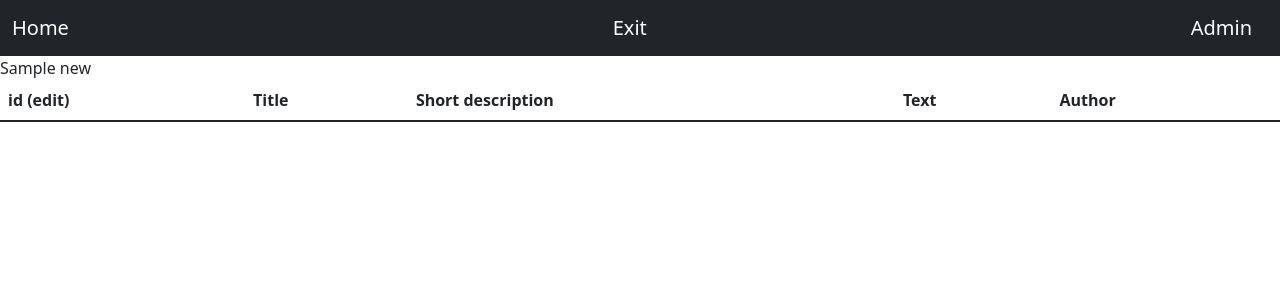
After one commit to Zhenya091992/PHP2, a PHP site: template template/tempAdminDataTable.php in a window 1280 px wide. The commit adds this page. Shown: the top 300 px of the page. Run offline with PHP 8.4, Linux system fonts and the light colour scheme; the template is opened without the code that fills it: most values are stand-ins (such as "Sample title", 1, 10 or a date in 2020); lists and menus that the app fills with data are empty.

Commit message:
Дз 7 исправленное

```diff
--- /dev/null
+++ b/template/tempAdminDataTable.php
@@ -0,0 +1,65 @@
+<!doctype html>
+<html lang="ru">
+<head>
+    <!-- Обязательные метатеги -->
+    <meta charset="utf-8">
+    <meta name="viewport" content="width=device-width, initial-scale=1">
+
+    <!-- Bootstrap CSS -->
+    <link href="/PHP2/style/css/bootstrap.min.css" rel="stylesheet">
+
+    <title>Admin panel</title>
+</head>
+<body>
+
+<nav class="navbar navbar-expand-lg navbar-dark bg-dark">
+    <div class="container-fluid">
+        <a class="navbar-brand" href="/PHP2/News/AllNews">Home</a>
+        <button class="navbar-toggler" type="button" data-toggle="collapse" data-target="#navbarNav" aria-controls="navbarNav" aria-expanded="false" aria-label="Toggle navigation">
+            <span class="navbar-toggler-icon"></span>
+        </button>
+        <a class="navbar-brand" href="?user=exit">Exit</a>
+        <button class="navbar-toggler" type="button" data-toggle="collapse" data-target="#navbarNav" aria-controls="navbarNav" aria-expanded="false" aria-label="Toggle navigation">
+            <span class="navbar-toggler-icon"></span>
+        </button>
+        <a class="navbar-brand" href="/PHP2/Admin/Admin/AllNews">Admin</a>
+        <button class="navbar-toggler" type="button" data-toggle="collapse" data-target="#navbarNav" aria-controls="navbarNav" aria-expanded="false" aria-label="Toggle navigation">
+            <span class="navbar-toggler-icon"></span>
+        </button>
+
+    </div>
+</nav>
+
+<div>
+    <table class="table table-hover">
+        <thead>
+        <tr>
+            <th scope="col">id (edit)</th>
+            <th scope="col">Title</th>
+            <th scope="col">Short description</th>
+            <th scope="col">Text</th>
+            <th scope="col">Author</th>
+        </tr>
+        </thead>
+        <tbody>
+            <tr>
+                <?php
+                    foreach ($news as $str) {
+                        echo $str;
+                    }
+                ?>
+            </tr>
+        </tbody>
+    </table>
+</div>
+
+<!-- Вариант 1: Bootstrap в связке с Popper -->
+<script src="/PHP2/style/js/bootstrap.bundle.min.js"></script>
+
+<!-- Вариант 2: Bootstrap JS отдельно от Popper
+<script src="https://cdn.jsdelivr.net/npm/@popperjs/core@2.9.3/dist/umd/popper.min.js" integrity="sha384-W8fXfP3gkOKtndU4JGtKDvXbO53Wy8SZCQHczT5FMiiqmQfUpWbYdTil/SxwZgAN" crossorigin="anonymous"></script>
+<script src="https://cdn.jsdelivr.net/npm/bootstrap@5.1.1/dist/js/bootstrap.min.js" integrity="sha384-skAcpIdS7UcVUC05LJ9Dxay8AXcDYfBJqt1CJ85S/CFujBsIzCIv+l9liuYLaMQ/" crossorigin="anonymous"></script>
+-->
+
+</body>
+</html>
```
Also changed, not shown: App/AdminDataTable.php (+13 -5 lines), App/Controllers/Admin/AdminController.php (+2 -19 lines), App/Db.php (+3 -18 lines), App/Models/News.php (+23 -0 lines).
